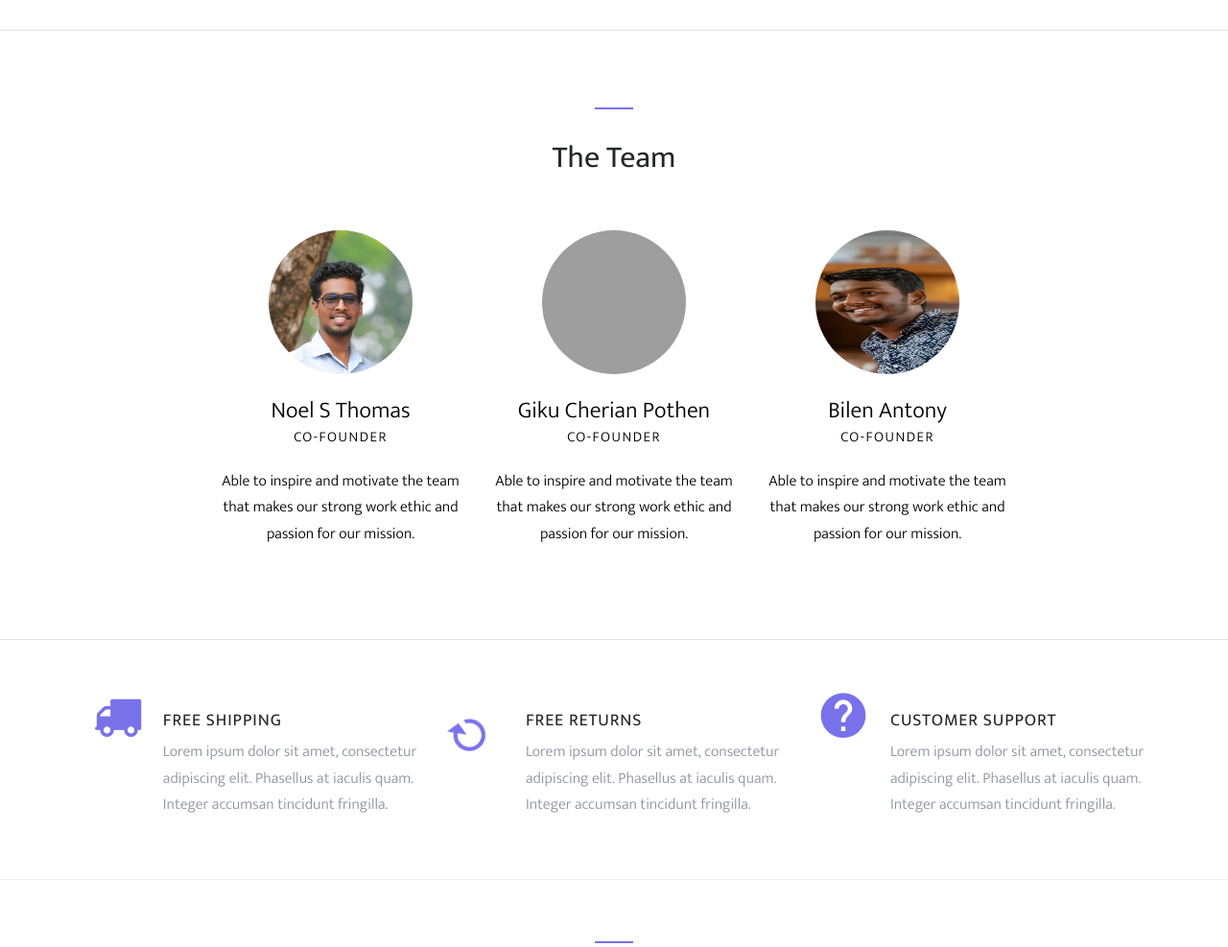
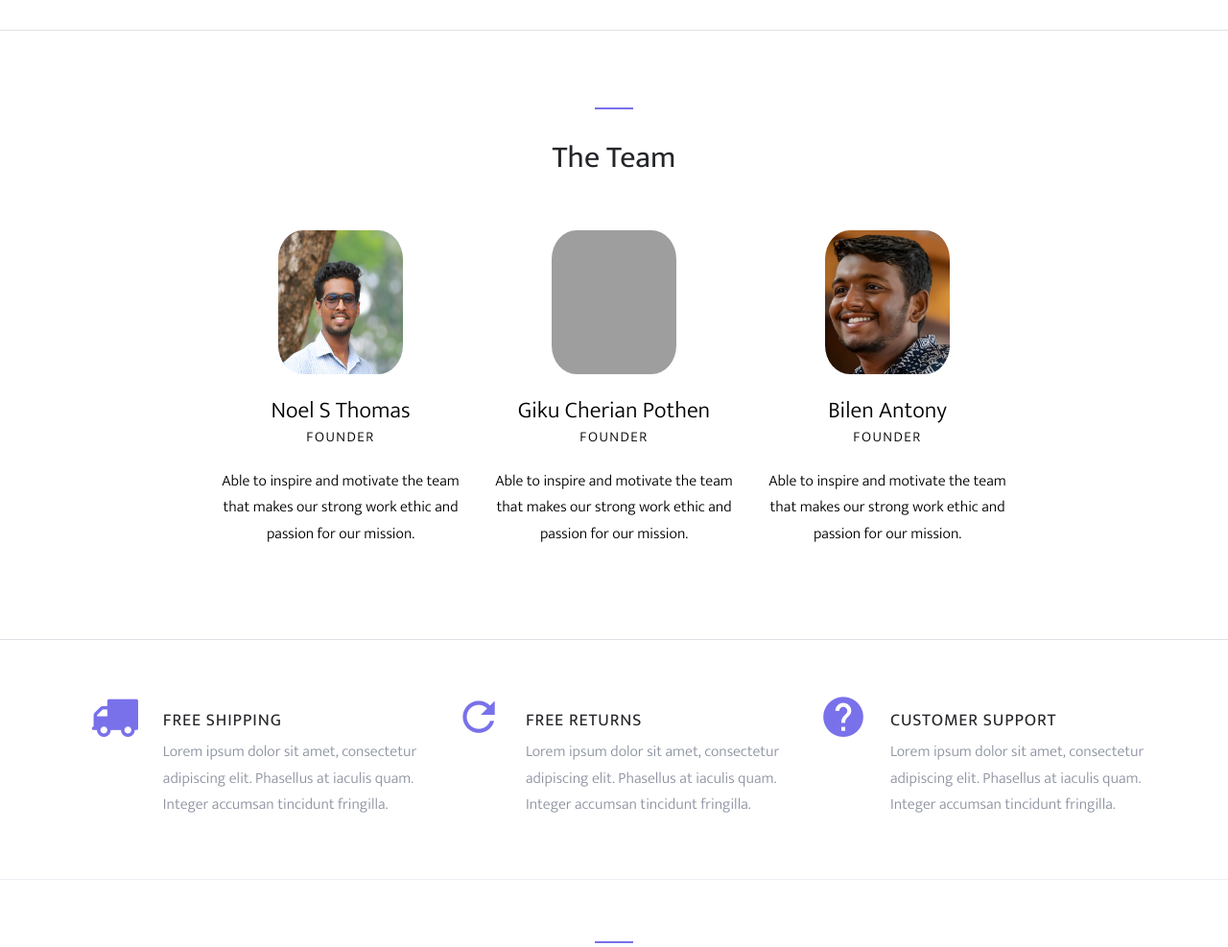
Before and after one commit to Noel1100/Mini-Project, a PHP site: page /about.php in a window 1280 px wide. Shown: the part 1051-2038 px from the top of the page at 96% size. Run offline with PHP 8.4, Linux system fonts and the light colour scheme; some web fonts are replaced; grey boxes are pictures that could not be loaded.

Commit message:
front end somewhat finished

```diff
--- a/about.php
+++ b/about.php
@@ -376,7 +376,7 @@ include 'config.php';
             <div class="block-16">
               <figure>
                 <img src="images/kart1.png" alt="Image placeholder" class="img-fluid rounded-image">
-                <a href="https://www.youtube.com/watch?v=8tKrDeRtT6Q" class="play-button">
+                <a href="https://youtu.be/ACf6bCW2HeE?si=0rv3OumWbajEYX0i" class="play-button">
                   <span class="fa fa-play"></span>
                 </a>
               </figure>
@@ -413,9 +413,9 @@ include 'config.php';
                 <div class="block-38-img">
                   <div class="block-38-header">
                     <img src="images/me1.jpg" alt="Image placeholder" class="mb-4"
-                      style="border-radius: 50%; width: 150px; height: 150px;">
+                      style="border-radius: 20%; width: 130px; height: 150px;">
                     <h3 class="block-38-heading h4">Noel S Thomas</h3>
-                    <p class="block-38-subheading" style="color: black;">Co-Founder</p>
+                    <p class="block-38-subheading" style="color: black;">Founder</p>
                   </div>
                   <div class="block-38-body">
                     <p style="color: black;">Able to inspire and motivate the team that makes our strong work ethic and
@@ -429,9 +429,9 @@ include 'config.php';
                 <div class="block-38-img">
                   <div class="block-38-header">
                     <img src="images/giku2.png" alt="Image placeholder" class="mb-4"
-                      style="border-radius: 50%; width: 150px; height: 150px;">
+                      style="border-radius: 20%; width: 130px; height: 150px;">
                     <h3 class="block-38-heading h4">Giku Cherian Pothen</h3>
-                    <p class="block-38-subheading" style="color: black;">Co-Founder</p>
+                    <p class="block-38-subheading" style="color: black;">Founder</p>
                   </div>
                   <div class="block-38-body">
                     <p style="color: black;">Able to inspire and motivate the team that makes our strong work ethic and
@@ -445,10 +445,10 @@ include 'config.php';
               <div class="block-38 text-center">
                 <div class="block-38-img">
                   <div class="block-38-header">
-                    <img src="images/bilen3.jpg" alt="Image placeholder" class="mb-4"
-                      style="border-radius: 50%; width: 150px; height: 150px;">
+                    <img src="images/bilen2.png" alt="Image placeholder" class="mb-4"
+                      style="border-radius: 20%; width: 130px; height: 150px;">
                     <h3 class="block-38-heading h4">Bilen Antony</h3>
-                    <p class="block-38-subheading" style="color: black;">Co-Founder</p>
+                    <p class="block-38-subheading" style="color: black;">Founder</p>
                   </div>
                   <div class="block-38-body">
                     <p style="color: black;">Able to inspire and motivate the team that makes our strong work ethic and
@@ -467,7 +467,7 @@ include 'config.php';
         <div class="row">
           <div class="col-md-6 col-lg-4 d-lg-flex mb-4 mb-lg-0 pl-4" data-aos="fade-up" data-aos-delay="">
             <div class="icon mr-4 align-self-start">
-              <span class="icon-truck animated-truck"></span>
+              <span class="icon-truck"></span>
             </div>
             <div class="text">
               <h2 class="text-uppercase">Free Shipping</h2>
@@ -476,7 +476,7 @@ include 'config.php';
             </div>
           </div>
           <div class="col-md-6 col-lg-4 d-lg-flex mb-4 mb-lg-0 pl-4" data-aos="fade-up" data-aos-delay="100">
-            <div class="icon mr-4 align-self-start animated-refresh">
+            <div class="icon mr-4 align-self-start">
               <span class="icon-refresh2"></span>
             </div>
             <div class="text">
@@ -486,7 +486,7 @@ include 'config.php';
             </div>
           </div>
           <div class="col-md-6 col-lg-4 d-lg-flex mb-4 mb-lg-0 pl-4" data-aos="fade-up" data-aos-delay="200">
-            <div class="icon mr-4 align-self-start animated-help">
+            <div class="icon mr-4 align-self-start">
               <span class="icon-help"></span>
             </div>
             <div class="text">
--- a/admin.php
+++ b/admin.php
@@ -332,7 +332,9 @@ include 'config.php';
     <div class="site-top-icons">
         <p style="padding-right: 20px; font-weight: bold; font-size: 50px; color: black;">
         <svg xmlns="http://www.w3.org/2000/svg" width="82" height="82" viewBox="0 0 24 24"><g fill="none" fill-rule="evenodd">
-            <path d="M24 0v24H0V0zM12.593 23.258l-.011.002l-.071.035l-.02.004l-.014-.004l-.071-.035c-.01-.004-.019-.001-.024.005l-.004.01l-.017.428l.005.02l.01.013l.104.074l.015.004l.012-.004l.104-.074l.012-.016l.004-.017l-.017-.427c-.002-.01-.009-.017-.017-.018m.265-.113l-.013.002l-.185.093l-.01.01l-.003.011l.018.43l.005.012l.008.007l.201.093c.012.004.023 0 .029-.008l.004-.014l-.034-.614c-.003-.012-.01-.02-.02-.022m-.715.002a.023.023 0 0 0-.027.006l-.006.014l-.034.614c0 .012.007.02.017.024l.015-.002l.201-.093l.01-.008l.004-.011l.017-.43l-.003-.012l-.01-.01z"/><path fill="currentColor" d="M13 2.05A10.003 10.003 0 0 1 21.95 11H20a1 1 0 0 0 0 2h1.95c-.501 5.053-4.765 9-9.95 9s-9.449-3.947-9.95-9H4a1 1 0 1 0 0-2H2.05A10.003 10.003 0 0 1 11 2.05V4a1 1 0 0 0 2 0zm4.78 4.17l-4.843 2.465l-.373.197l-.61.31c-.72.37-1.454.772-2.005 1.323c-.971.972-1.089 2.588-.07 3.606c1.018 1.019 2.634.901 3.606-.07c.472-.472.835-1.078 1.162-1.696l.471-.919l.362-.698zm-4.618 4.618l-.112.21l-.113.216c-.209.402-.426.822-.698 1.172l-.168.2c-.278.278-.625.224-.778.071c-.138-.138-.196-.432-.003-.692l.073-.085c.319-.294.724-.526 1.13-.74l.243-.127c.146-.075.29-.15.426-.225"/></g></svg>Dashboard</p>
+            <path d="M24 0v24H0V0zM12.593 23.258l-.011.002l-.071.035l-.02.004l-.014-.004l-.071-.035c-.01-.004-.019-.001-.024.005l-.004.01l-.017.428l.005.02l.01.013l.104.074l.015.004l.012-.004l.104-.074l.012-.016l.004-.017l-.017-.427c-.002-.01-.009-.017-.017-.018m.265-.113l-.013.002l-.185.093l-.01.01l-.003.011l.018.43l.005.012l.008.007l.201.093c.012.004.023 0 .029-.008l.004-.014l-.034-.614c-.003-.012-.01-.02-.02-.022m-.715.002a.023.023 0 0 0-.027.006l-.006.014l-.034.614c0 .012.007.02.017.024l.015-.002l.201-.093l.01-.008l.004-.011l.017-.43l-.003-.012l-.01-.01z"/>
+            <path fill="currentColor" d="M13 2.05A10.003 10.003 0 0 1 21.95 11H20a1 1 0 0 0 0 2h1.95c-.501 5.053-4.765 9-9.95 9s-9.449-3.947-9.95-9H4a1 1 0 1 0 0-2H2.05A10.003 10.003 0 0 1 11 2.05V4a1 1 0 0 0 2 0zm4.78 4.17l-4.843 2.465l-.373.197l-.61.31c-.72.37-1.454.772-2.005 1.323c-.971.972-1.089 2.588-.07 3.606c1.018 1.019 2.634.901 3.606-.07c.472-.472.835-1.078 1.162-1.696l.471-.919l.362-.698zm-4.618 4.618l-.112.21l-.113.216c-.209.402-.426.822-.698 1.172l-.168.2c-.278.278-.625.224-.778.071c-.138-.138-.196-.432-.003-.692l.073-.085c.319-.294.724-.526 1.13-.74l.243-.127c.146-.075.29-.15.426-.225"/></g>
+        </svg>Dashboard</p>
     </div>
 </div>
 
```
Also changed, not shown: shop-single.php (+22 -6 lines), shop.php (+4 -7 lines), images/bilen2.png.
